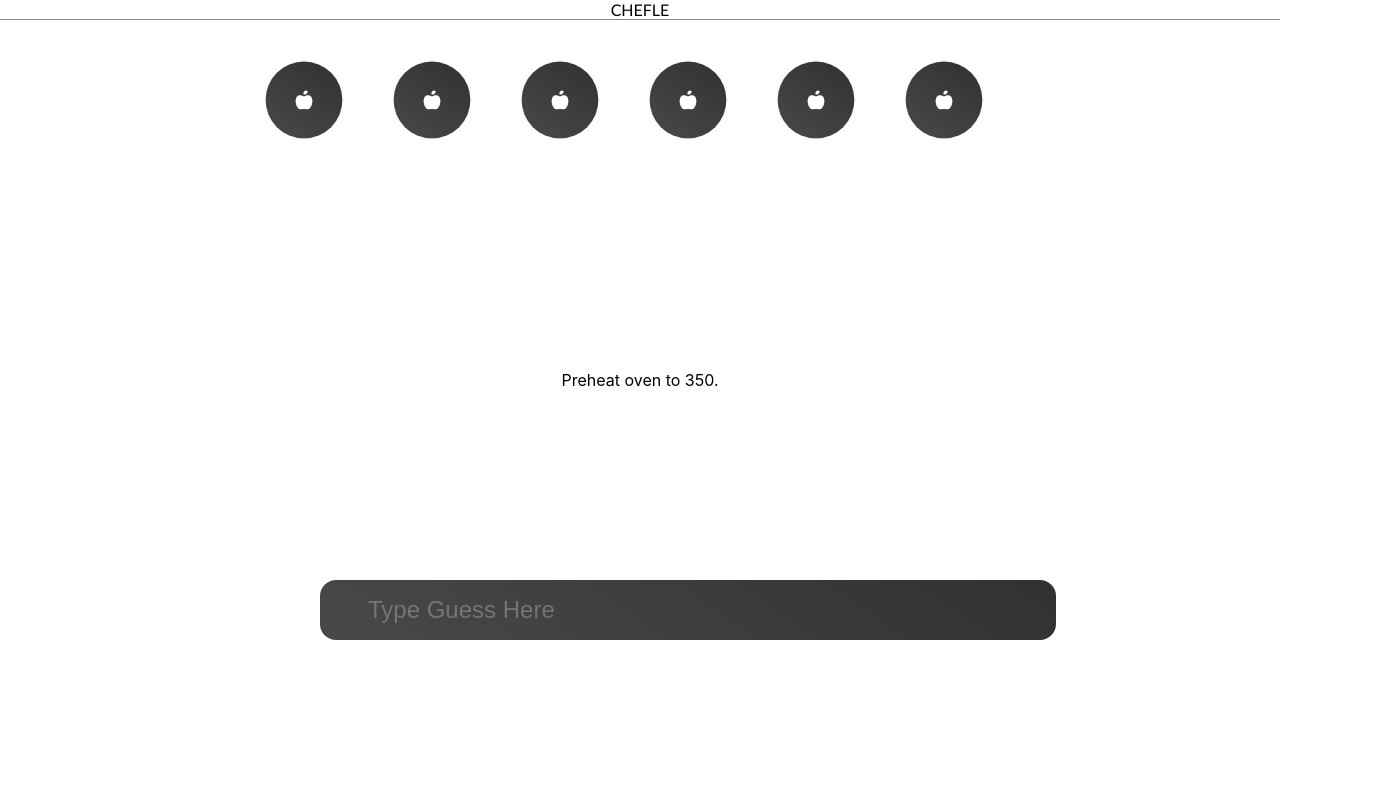
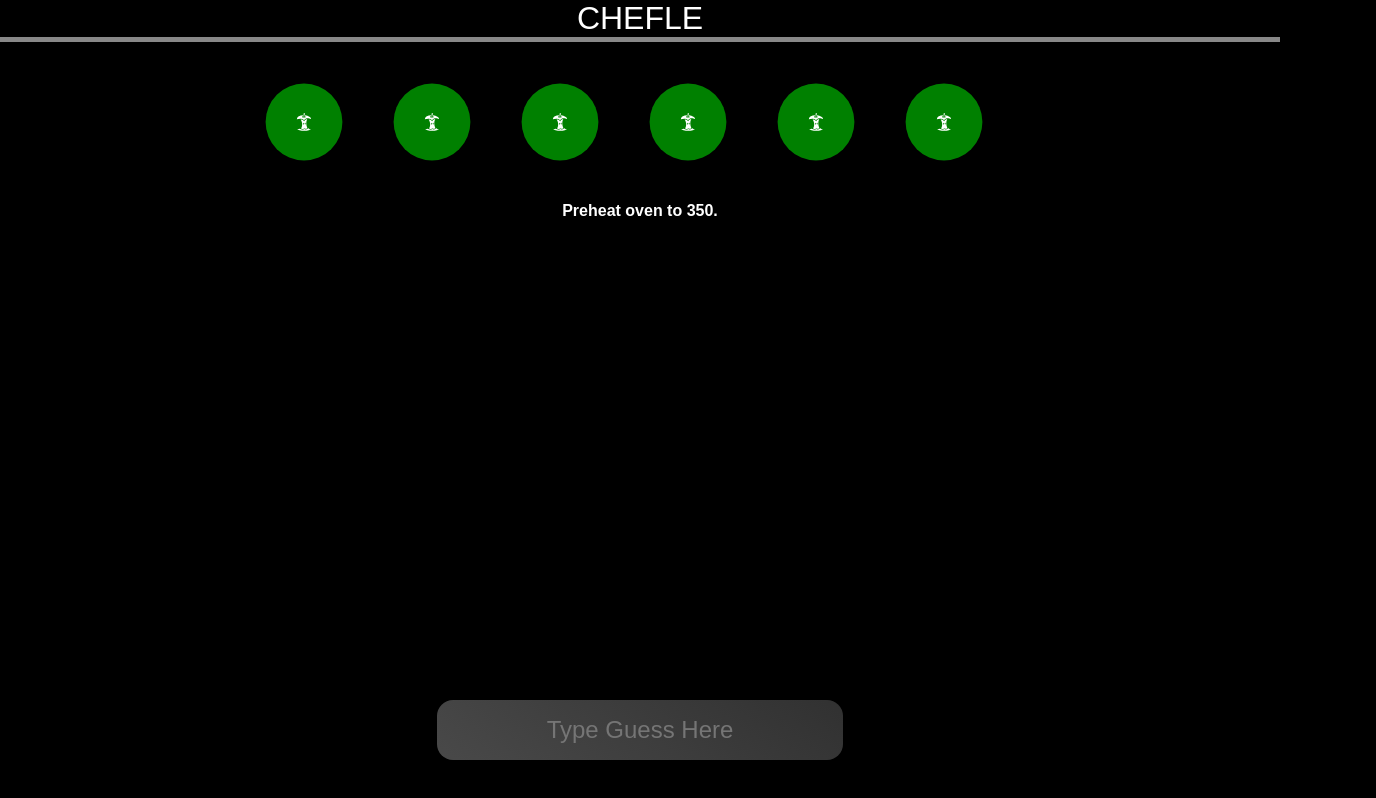
Before and after one commit to Joebias/chefle, a React (Create React App) app: page / in a window 1280 px wide. Shown: the whole page, 1376 px wide, since content can reach past the window. Built offline with nearby package versions, Linux system fonts and the light colour scheme; data requests are answered from the project's data file.

Commit message:
Colour rehaul and centring corrected

```diff
--- a/public/index.html
+++ b/public/index.html
@@ -24,6 +24,12 @@
       work correctly both with client-side routing and a non-root public URL.
       Learn how to configure a non-root public URL by running `npm run build`.
     -->
+    <link rel="preconnect" href="https://fonts.googleapis.com" />
+    <link rel="preconnect" href="https://fonts.gstatic.com" crossorigin />
+    <link
+      href="https://fonts.googleapis.com/css2?family=Montserrat&display=swap"
+      rel="stylesheet"
+    />
     <title>React App</title>
   </head>
   <body>
--- a/src/App.js
+++ b/src/App.js
@@ -25,16 +25,16 @@ function App() {
 }
 
 const Title = styled.div`
-  display: flex;
   justify-content: center;
   align-items: center;
-  border-bottom: 1px solid rgb(136, 136, 136);
-  color: black;
-  font-family: "Gill Sans", "Gill Sans MT", Calibri, "Trebuchet MS", sans-serif;
+  font-size: xx-large;
+  border-bottom: 5px solid rgb(136, 136, 136);
+  color: white;
   box-sizing: border-box;
   padding: 0px;
   margin: 0px;
   text-align: center;
+  font-family: fantasy;
 `;
 
 export default App;
--- a/src/components/Chefle.jsx
+++ b/src/components/Chefle.jsx
@@ -44,12 +44,15 @@ function Chefle({ solution, instructions }) {
         solution={solution}
       />
       <Card>{renderList}</Card>
-      <Guess
+      <Guess>
+        <input
           name="guess"
           type="text"
           value={currentGuess}
           placeholder="Type Guess Here"
         />
+      </Guess>
+
       {showModal && (
         <Modal isCorrect={isCorrect} turn={turn} solution={solution} />
       )}
@@ -62,37 +65,41 @@ const Card = styled.div`
   border-radius: 2rem;
   overflow: hidden;
   position: relative;
-  display: flex;
-  justify-content: center;
-  align-items: center;
-
-  p {
-    position: absolute;
-    z-index: 10;
+  align-items: initial;
+  div {
+    position: relative;
     left: 50%;
     bottom: 0%;
     transform: translate(-50%, 0%);
-    color: black;
-    width: 100%;
+    color: white;
     text-align: center;
     font-weight: 600;
     font-size: 1rem;
     height: 40%;
+    text-align: center;
+    margin-bottom: 5%;
   }
 `;
 
-const Guess = styled.input`
-  margin: 0rem 20rem;
-  width: 50%;
-  position: relative;
-  border: none;
+const Guess = styled.div`
+  border-radius: 2rem;
+  overflow: hidden;
+  position: absolute;
+  display: flex;
+  justify-content: center;
+  align-items: center;
+  bottom: 5%;
+  width: 100%;
+  input {
     background: linear-gradient(35deg, #494949, #313131);
+    text-align: center;
     font-size: 1.5rem;
     color: white;
     padding: 1rem 3rem;
     border: none;
     border-radius: 1rem;
     outline: none;
+  }
 `;
 
 export default Chefle;
--- a/src/components/GuessStage.jsx
+++ b/src/components/GuessStage.jsx
@@ -6,25 +6,24 @@ import { GiAppleCore } from "react-icons/gi";
 function GuessStage({ guess }) {
   if (guess) {
     let values = Object.values(guess);
-
     return (
-      <Guess>
+      <IncorrectGuess>
         <div>
           <GiAppleCore />
         </div>
         <h4>{values[0]}</h4>
-      </Guess>
+      </IncorrectGuess>
     );
   } else {
     return (
-      <Guess>
-        <FaAppleAlt />
-      </Guess>
+      <UnusedGuess>
+        <GiAppleCore />
+      </UnusedGuess>
     );
   }
 }
 
-const Guess = styled.div`
+const UnusedGuess = styled.div`
   display: flex;
   flex-direction: column;
   justify-content: center;
@@ -32,7 +31,7 @@ const Guess = styled.div`
   border-radius: 50%;
   margin-right: 2rem;
   text-decoration: none;
-  background: linear-gradient(35deg, #494949, #313131);
+  background: green;
   width: 6rem;
   height: 6rem;
   cursor: pointer;
@@ -46,15 +45,29 @@ const Guess = styled.div`
     color: white;
     font-size: 1.5rem;
   }
-  &.active {
-    background: linear-gradient(to right, #f27121, #e94057);
+`;
 
-    svg {
-      color: white;
-    }
-    h4 {
-      color: white;
-    }
+const IncorrectGuess = styled.div`
+  display: flex;
+  flex-direction: column;
+  justify-content: center;
+  align-items: center;
+  border-radius: 50%;
+  margin-right: 2rem;
+  text-decoration: none;
+  background: red;
+  width: 6rem;
+  height: 6rem;
+  cursor: pointer;
+  transform: scale(0.8);
+
+  h4 {
+    color: white;
+    font-size: 0.8rem;
+  }
+  svg {
+    color: white;
+    font-size: 1.5rem;
   }
 `;
 
--- a/src/index.css
+++ b/src/index.css
@@ -1,13 +1,12 @@
-body {
+html,
+body,
+#root,
+.App {
+  height: 100%;
   margin: 0;
-  font-family: -apple-system, BlinkMacSystemFont, 'Segoe UI', 'Roboto', 'Oxygen',
-    'Ubuntu', 'Cantarell', 'Fira Sans', 'Droid Sans', 'Helvetica Neue',
-    sans-serif;
-  -webkit-font-smoothing: antialiased;
-  -moz-osx-font-smoothing: grayscale;
+  background: black;
+  font-family: "Arial", sans-serif;
+  box-sizing: border-box;
+  margin: 0;
+  padding: 0;
 }
-
-code {
-  font-family: source-code-pro, Menlo, Monaco, Consolas, 'Courier New',
-    monospace;
-}
```
Lines whose indentation alone changed are shown as unchanged.
